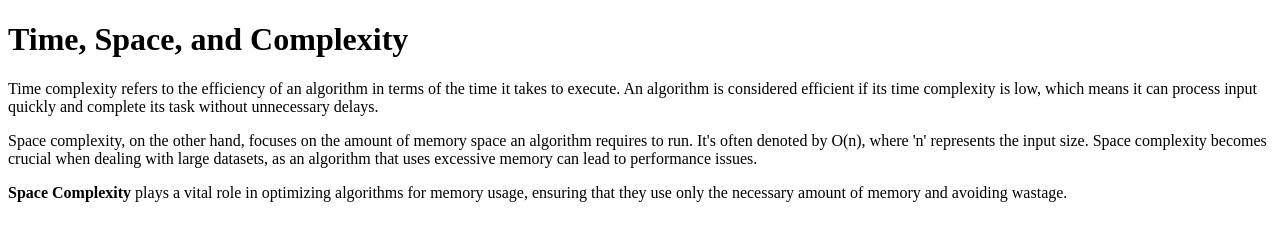
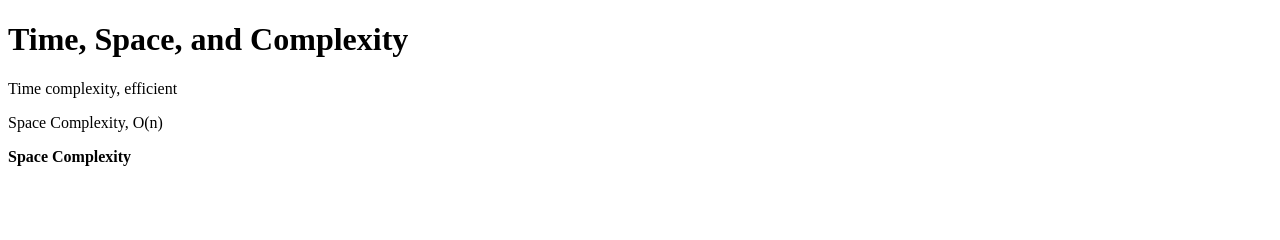
Before and after one commit to acciojob/time-and-space-complexity-Trupti100, a website: page main.html in a window 1280 px wide. Drawn offline with Linux system fonts and the light colour scheme.

Commit message:
created a submission

```diff
--- a/main.html
+++ b/main.html
@@ -6,10 +6,11 @@
 <body>
   <h1>Time, Space, and Complexity</h1>
 
-  <p>Time complexity refers to the efficiency of an algorithm in terms of the time it takes to execute. An algorithm is considered efficient if its time complexity is low, which means it can process input quickly and complete its task without unnecessary delays.</p>
+  <p>Time complexity, efficient</p>
 
-  <p>Space complexity, on the other hand, focuses on the amount of memory space an algorithm requires to run. It's often denoted by O(n), where 'n' represents the input size. Space complexity becomes crucial when dealing with large datasets, as an algorithm that uses excessive memory can lead to performance issues.</p>
+  <p>Space Complexity, O(n)</p>
 
-  <p><b>Space Complexity</b> plays a vital role in optimizing algorithms for memory usage, ensuring that they use only the necessary amount of memory and avoiding wastage.</p>
+  <p><b>Space Complexity</b>
+</p>
 </body>
 </html>
```
